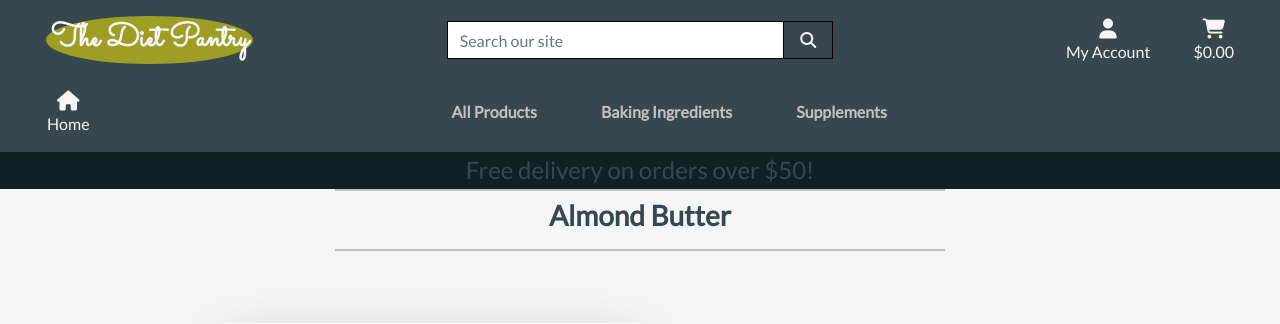
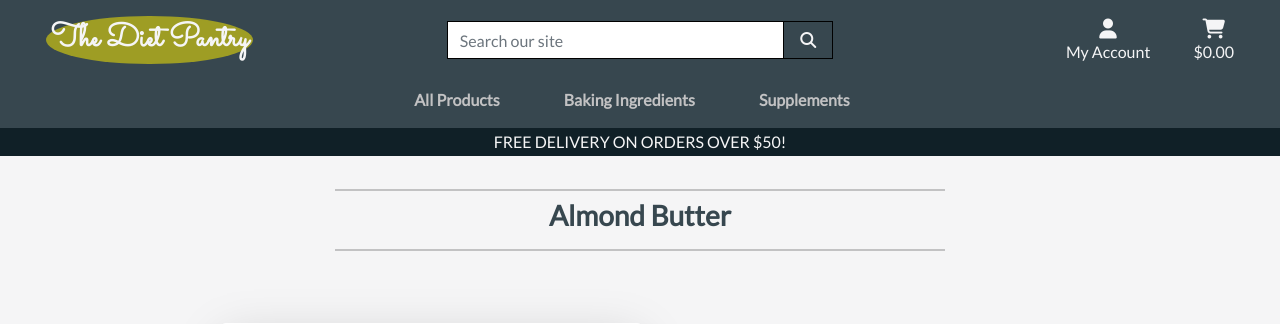
Before and after one commit to Code-Institute-Submissions/szomoru-MP4-DietPantry_MarResub, a Django app: page /products/1/ in a window 1280 px wide. Shown: the top 324 px of the page. Run offline with Django 3.2, Linux system fonts and the light colour scheme; data comes from the database, SQL or seed files in the repository; data that the repository does not hold is empty; some libraries are stand-ins or nearby versions.

Commit message:
styling product page and top navigation setup small screen visualisation

```diff
--- a/products/templates/products/product_detail.html
+++ b/products/templates/products/product_detail.html
@@ -165,20 +165,19 @@
                     <!-- Showing all product reviews-->
                     {% for review in product.review.all %}
                         <div class="card mt-5">
-                            <div class="card-head">
-                                <p class="small"> by {{ review.user }} on {{ review.date_added|date:"d-m-Y"}}</p>
-                                <p class="card-title">{{ review.title }}<i class="ml-5 fas fa-star"></i> {{ review.rating }}</p>
-                                <p class="card-text lead">{{ review.content }}</p>
-                            </div>
+                                <p class="card-head my-1 lead text-center">{{ review.title }}</p>
+                                <p class="small text-center">by {{ review.user }} on {{ review.date_added|date:"d-m-Y"}}</p>
+                                <hr class="hr-card-body mb-3">
+                                <p class="card-body">{{ review.content }}</p>
+                                <p class="small"><span class="text-left"><i class="ml-5 fas fa-star"></i> {{ review.rating }}</span> <span class="text-right"> </span></p>
                             <!-- Edit Review Button-->
                             {% if review.user == request.user or request.user.is_superuser %}
-                                <div class="card-body">
+                                <div class="card-title">
                                     <a class="btn btn-info edit-btn" href="{% url 'edit_review' review.id %}#review">
                                         Edit Review
                                     </a>
                                 </div>
                             {% endif %}
-
                         </div>
                     {% empty %}
                         <div class="text-center mt-5">
--- a/products/templates/products/products.html
+++ b/products/templates/products/products.html
@@ -14,9 +14,9 @@
         <div class="container-fluid">
             <div class="row">
                 <div class="col text-center">
-                    <hr class="w-50 mt-4">
+                    <hr class="mt-4">
                     <h1 class="product-font">Products</h1>
-                    <hr class="w-50 mb-4">
+                    <hr class="mb-4">
                     {% for c in current_categories %}
                         <a class="category-badge text-decoration-none" href="{% url 'products' %}?category={{ c.name }}">
                             <span class="badge">{{ c.friendly_name }}</span>
@@ -25,7 +25,7 @@
                 </div>
             </div>
             <div class="row">
-                <div class="product-container col-10 offset-1 mt-3">
+                <div class="product-container col mt-3">
                     <div class="sorting-row row mt-1 mb-5">
                         <div class="col-12 col-md-6 my-auto order-md-last d-flex justify-content-center justify-content-md-end">
                             <div class="sort-select-wrapper mr-3 w-50">
--- a/static/css/base.css
+++ b/static/css/base.css
@@ -59,11 +59,11 @@ body {
     border-radius: 50%;
     background-color: #9e9d24;
     font-size: 2rem;
-}k
+}
 
 .nav-font {
     font-family: inherit;
-    color: var(--color-text-logo) !important;
+    color: var(--color-secondary) !important;
     font-size: 1rem;
 }
 
--- a/templates/base.html
+++ b/templates/base.html
@@ -71,16 +71,6 @@
             </div>
             <div class="col-12 col-lg-4 my-auto py-1 py-lg-0">
               <ul class="list-inline list-unstyled text-center text-lg-right my-0">
-                {% if request.user.is_authenticated %}
-                    <li class="list-inline-item">
-                        <a class="nav-link text-black d-block" href="{% url 'favourite' %}">
-                            <div class="text-center color-secondary">
-                                <div><i class="far fa-thumbs-up fa-lg" aria-hidden="true"></i></div>
-                                <p class="my-0">My Favourites</p>
-                            </div>
-                        </a>
-                    </li>
-                {% endif %}
                 <li id="my-account" class="list-inline-item dropdown">
                   <a class="color-secondary border-radius nav-link" href="#" id="user-options" data-toggle="dropdown" aria-haspopup="true" aria-expanded="false">
                     <div id="my_account" class="text-center">
@@ -132,7 +122,7 @@
         </div>
         <div id="delivery-banner" class="row text-center">
           <div class="col bg-dark nav-font">
-              <h4 class="nav-font my-1">Free delivery on orders over ${{ free_delivery_threshold }}!</h4>
+              <h4 class="nav-font text-uppercase my-1">Free delivery on orders over ${{ free_delivery_threshold }}!</h4>
           </div>
         </div>
 
--- a/templates/includes/mobile-top-header.html
+++ b/templates/includes/mobile-top-header.html
@@ -1,8 +1,8 @@
 <li class="list-inline-item">
-    <a class="nav-link text-black d-block" href="/">
+    <a class="nav-link text-black d-block d-lg-none" href="/">
         <div class="text-center color-secondary">
             <div><i class="fas fa-home fa-lg" aria-hidden="true"></i></div>
-            <p class="my-0">Home</p>
+            <p class="nav-item-text my-0">Home</p>
         </div>
     </a>
 </li>
@@ -10,7 +10,7 @@
     <a class="text-black nav-link d-block d-lg-none" href="#" id="mobile-search" data-toggle="dropdown" aria-haspopup="true" aria-expanded="false">
         <div class="text-center color-secondary">
             <div><i class="fas fa-search fa-lg"></i></div>
-            <p class="my-0">Search</p>
+            <p class="nav-item-text my-0">Search</p>
         </div>
     </a>
     <div class="dropdown-menu border-0 w-100 p-3 rounded-0 my-0 topnav-bg-color" aria-labelledby="mobile-search">
@@ -32,7 +32,7 @@
     <a class="text-black nav-link d-block d-lg-none" href="#" id="user-options" data-toggle="dropdown" aria-haspopup="true" aria-expanded="false">
         <div class="text-center color-secondary">
             <div><i class="fas fa-user fa-lg"></i></div>
-            <p class="my-0">My Account</p>
+            <p class="nav-item-text my-0">My Account</p>
         </div>
     </a>
     <div class="dropdown-menu dropdown-bg border-0 border-radius" aria-labelledby="user-options">
@@ -41,7 +41,7 @@
                 <a href="{% url 'add_product' %}" class="dropdown-text dropdown-item">Product Management</a>
             {% endif %}
             <a href="{% url 'profile' %}" class="dropdown-text dropdown-item">My Profile</a>
-
+            <a href="{% url 'favourite' %}" class="dropdown-text dropdown-item">My Favourites</a>
             <a href="{% url 'account_logout' %}" class="dropdown-text dropdown-item">Logout</a>
         {% else %}
             <a href="{% url 'account_signup' %}" class="dropdown-text dropdown-item">Register</a>
@@ -54,7 +54,7 @@
     <a class="{% if grand_total %}text-primary font-weight-bold{% else %}text-black{% endif %} nav-link d-block d-lg-none" href="{% url 'view_bag' %}">
         <div class="text-center color-secondary">
             <div><i class="fas fa-shopping-bag fa-lg"></i></div>
-            <p class="my-0">
+            <p class="nav-item-text my-0">
                 {% if grand_total %}
                     ${{ grand_total|floatformat:2 }}
                 {% else %}
```
Also changed, not shown: other parts of static/css/base.css (+49 -1 lines), media/Gergely_Vig.jpg (added).
